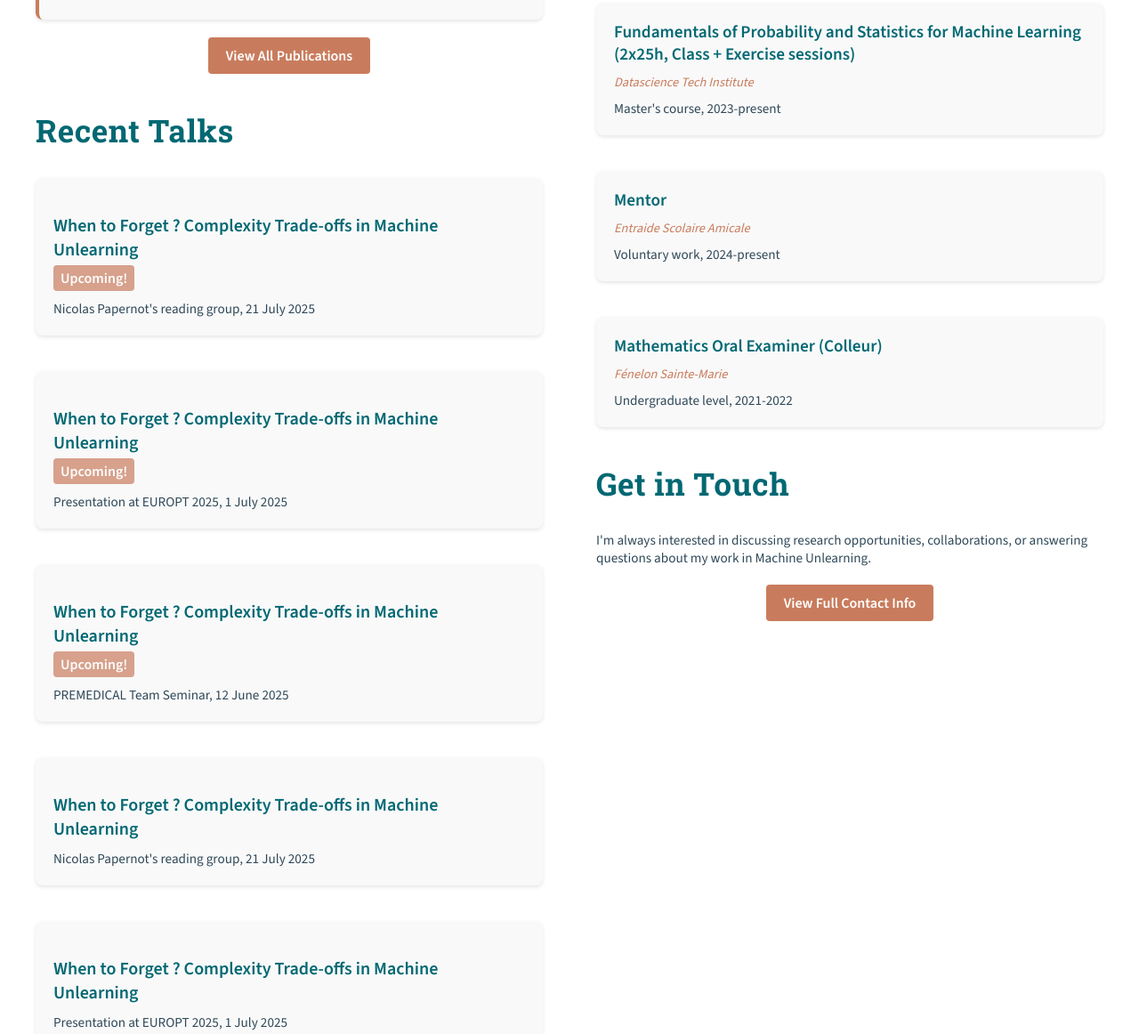
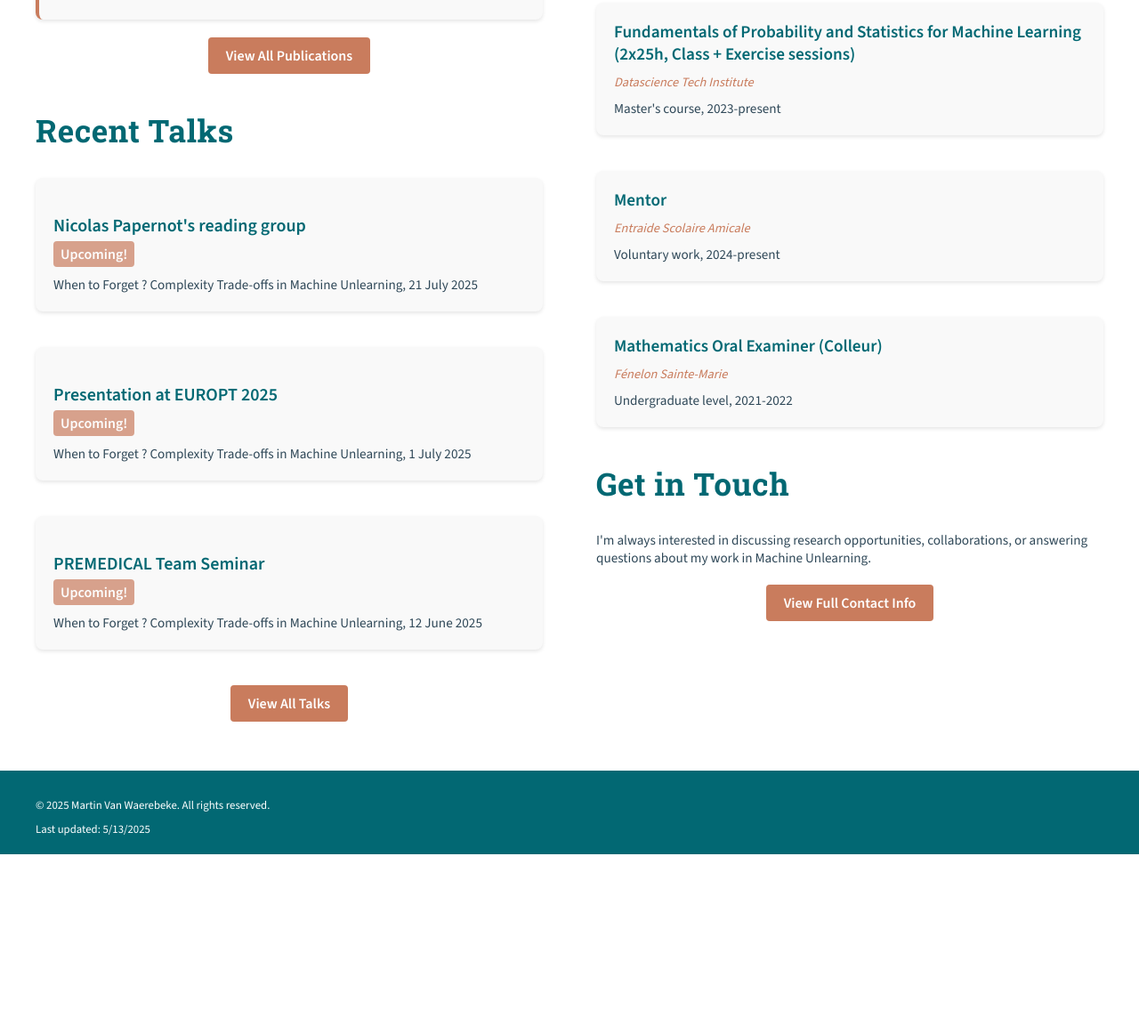
Before and after one commit to M-VanWaerebeke/M-VanWaerebeke.github.io, a plain HTML site: page index.html in a window 1280 px wide. Shown: the part 1107-2269 px from the top of the page at 89% size. After the commit the page ends 2067 px from the top, so only its background shows below. Drawn offline with nearby package versions, Linux system fonts and the light colour scheme.

Commit message:
Interface change

```diff
--- a/index.html
+++ b/index.html
@@ -177,15 +177,21 @@
         const data = await response.json();
         const talksList = document.getElementById('recent-talks-list');
 
+        // Sort talks by date in descending order (most recent first)
+        const sortedTalks = data.talks.sort((a, b) => new Date(b.date) - new Date(a.date));
+
         // Get only the 3 most recent talks
-        const recentTalks = data.talks.slice(0, 3);
+        const recentTalks = sortedTalks.slice(0, 3);
 
         recentTalks.forEach(talk => {
+          const talkDate = new Date(talk.date);
+          const isUpcoming = talkDate > new Date();
+
           const talkElement = document.createElement('div');
           talkElement.className = 'talk-item';
           talkElement.innerHTML = `
-            <h3>${talk.title}</h3>
-            <p class="venue">${talk.venue}, ${talk.date}</p>
+            <h3>${talk.venue}${isUpcoming ? '<span class="upcoming-badge">Upcoming!</span>' : ''}</h3>
+            <p class="venue">${talk.title}, ${talk.date}</p>
           `;
           talksList.appendChild(talkElement);
         });
--- a/static/script.js
+++ b/static/script.js
@@ -127,8 +127,11 @@ async function loadRecentTalks() {
     const data = await response.json();
     const talksList = document.getElementById('recent-talks-list');
 
+    // Sort talks by date in descending order (most recent first)
+    const sortedTalks = data.talks.sort((a, b) => new Date(b.date) - new Date(a.date));
+
     // Get only the 3 most recent talks
-    const recentTalks = data.talks.slice(0, 3);
+    const recentTalks = sortedTalks.slice(0, 3);
 
     recentTalks.forEach(talk => {
       const talkDate = new Date(talk.date);
@@ -148,6 +151,3 @@ async function loadRecentTalks() {
       '<p>Error loading talks. Please try again later.</p>';
   }
 }
-
-/* Run it as soon as the page is ready */
-document.addEventListener('DOMContentLoaded', loadRecentTalks);
```
Also changed, not shown: content/talks.html (+7 -1 lines).
